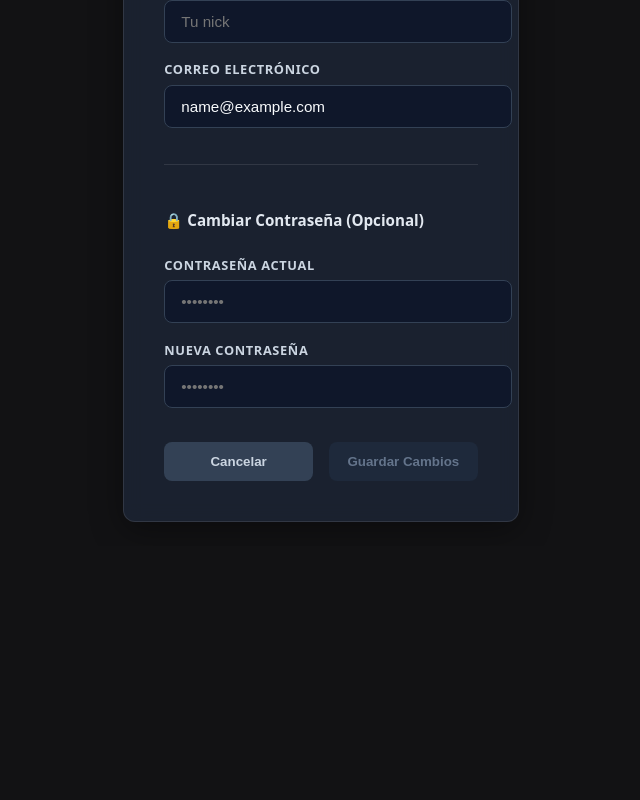
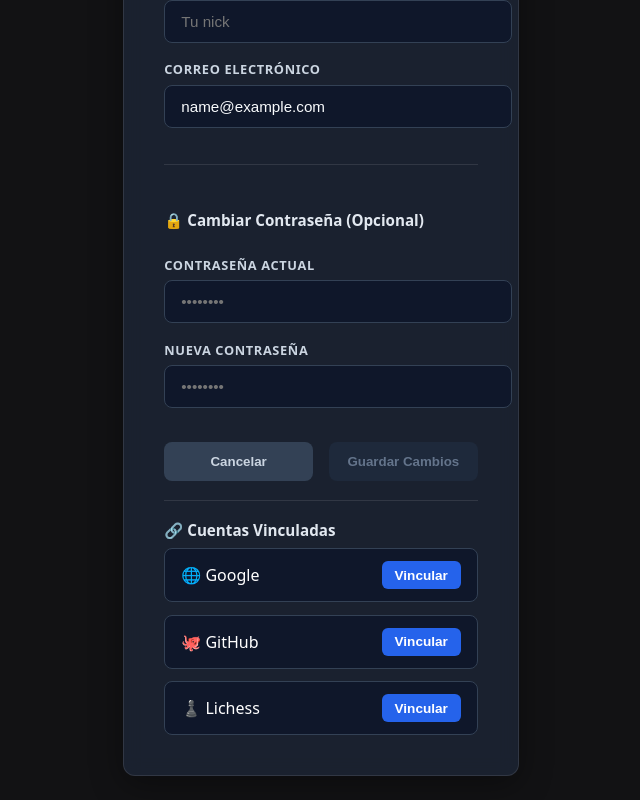
Before and after one commit to clem1196/ajedrez-frontend, a Vue app: page /profile/edit in a window 1280 px wide. Shown: the part 271-1071 px from the top of the page, without its empty margins (319-959 px from the left). Before the commit the page ends 817 px from the top, so only its background shows below. Built offline with nearby package versions, Linux system fonts and the light colour scheme; sample sign-in values are in the browser's storage.

Commit message:
agregando botones de vinculacion de cuenta en UpdateProfile.vue

```diff
--- a/src/components/UpdateProfile.vue
+++ b/src/components/UpdateProfile.vue
@@ -4,7 +4,6 @@
       <h2 class="title">✏️ Editar Perfil</h2>
       <p class="subtitle">Gestiona tu información personal y seguridad.</p>
 
-      <!-- Alertas de Estado -->
       <div v-if="errorMessage" class="alert alert-danger">
         ⚠️ {{ errorMessage }}
       </div>
@@ -13,7 +12,6 @@
       </div>
 
       <form @submit.prevent="handleSubmit" class="profile-form">
-        <!-- Campo: Nick -->
         <div class="form-group">
           <label for="nick">Nombre de Usuario (Nick)</label>
           <input
@@ -27,7 +25,6 @@
           />
         </div>
 
-        <!-- Campo: Email -->
         <div class="form-group">
           <label for="email">Correo Electrónico</label>
           <input
@@ -44,7 +41,6 @@
         <hr class="divider" />
         <p class="section-subtitle">🔒 Cambiar Contraseña (Opcional)</p>
 
-        <!-- Campo: Contraseña Actual -->
         <div class="form-group">
           <label for="currentPassword">Contraseña Actual</label>
           <input
@@ -57,7 +53,6 @@
           />
         </div>
 
-        <!-- Campo: Nueva Contraseña -->
         <div class="form-group">
           <label for="newPassword">Nueva Contraseña</label>
           <input
@@ -70,7 +65,6 @@
           />
         </div>
 
-        <!-- Botones de Acción -->
         <div class="form-actions">
           <button
             type="button"
@@ -91,19 +85,62 @@
           </button>
         </div>
       </form>
+
+      <hr class="divider" />
+      <p class="section-subtitle">🔗 Cuentas Vinculadas</p>
+      <div class="social-links-container">
+
+        <div class="social-item">
+          <span>🌐 Google</span>
+          <button
+            v-if="!authStore.user?.googleId"
+            @click="linkProvider('google')"
+            class="btn-link"
+          >
+            Vincular
+          </button>
+          <span v-else class="status-connected">✓ Vinculado</span>
+        </div>
+
+        <div class="social-item">
+          <span>🐙 GitHub</span>
+          <button
+            v-if="!authStore.user?.githubId"
+            @click="linkProvider('github')"
+            class="btn-link"
+          >
+            Vincular
+          </button>
+          <span v-else class="status-connected">✓ Vinculado</span>
+        </div>
+
+        <div class="social-item">
+          <span>♟️ Lichess</span>
+          <button
+            v-if="!authStore.user?.lichessId"
+            @click="linkProvider('lichess')"
+            class="btn-link"
+          >
+            Vincular
+          </button>
+          <span v-else class="status-connected">✓ Vinculado</span>
+        </div>
+
+      </div>
+
     </div>
   </div>
 </template>
 
 <script setup lang="ts">
 import { ref, computed, onMounted } from 'vue';
-import { useRouter } from 'vue-router';
-import { useAuthStore } from '../stores/authStore'; // Asegúrate de ajustar la ruta a tu store
+import { useRouter, useRoute } from 'vue-router';
+import { useAuthStore } from '../stores/authStore';
 
 const router = useRouter();
+const route = useRoute();
 const authStore = useAuthStore();
 
-// Estado local del formulario
 const form = ref({
   nick: '',
   email: '',
@@ -111,7 +148,6 @@ const form = ref({
   newPassword: ''
 });
 
-// Respaldo para comparar cambios
 const originalData = ref({
   nick: '',
   email: ''
@@ -120,7 +156,6 @@ const originalData = ref({
 const errorMessage = ref('');
 const successMessage = ref('');
 
-// Cargar los datos actuales desde el store al cargar la vista
 onMounted(() => {
   if (authStore.user) {
     form.value.nick = authStore.user.nick || '';
@@ -131,9 +166,27 @@ onMounted(() => {
       email: form.value.email
     };
   }
+
+  // Detectar si venimos de vincular una cuenta con éxito
+  if (route.query.linked) {
+    successMessage.value = `¡Cuenta de ${route.query.linked} vinculada exitosamente!`;
+    // Limpiar query params de la URL
+    router.replace({ query: {} });
+  } else if (route.query.error) {
+    errorMessage.value = 'Hubo un error al intentar vincular la cuenta.';
+    router.replace({ query: {} });
+  }
 });
 
-// Comprobar si hay modificaciones pendientes
+// Función para iniciar la vinculación con el backend
+const linkProvider = (provider: string) => {
+  const token = authStore.token || localStorage.getItem('token');
+  const backendUrl = import.meta.env.VITE_BACKEND_URL || 'https://ajedrez-backend-scym.onrender.com';
+
+  // Redirigimos al endpoint del backend enviando el JWT
+  window.location.href = `${backendUrl}/api/auth/link/${provider}?token=${token}`;
+};
+
 const hasChanges = computed(() => {
   const isProfileChanged = form.value.nick !== originalData.value.nick ||
                            form.value.email !== originalData.value.email;
@@ -142,18 +195,15 @@ const hasChanges = computed(() => {
   return isProfileChanged || isPasswordProvided;
 });
 
-// Enviar formulario utilizando el método del store
 const handleSubmit = async () => {
   errorMessage.value = '';
   successMessage.value = '';
 
-  // Validación básica previa de contraseñas
   if (form.value.newPassword && !form.value.currentPassword) {
     errorMessage.value = 'Debes ingresar tu contraseña actual para establecer una nueva.';
     return;
   }
 
-  // Construir payload limpio (solo enviar lo necesario)
   const payload: {
     nick?: string;
     email?: string;
@@ -168,17 +218,13 @@ const handleSubmit = async () => {
     payload.newPassword = form.value.newPassword;
   }
 
-  // Llamada al authStore
   const result = await authStore.updateProfile(payload);
 
   if (result.success) {
     successMessage.value = result.message || 'Perfil actualizado correctamente.';
-
-    // Limpiar campos sensibles
     form.value.currentPassword = '';
     form.value.newPassword = '';
 
-    // Actualizar copia original con la nueva información
     if (authStore.user) {
       originalData.value = {
         nick: authStore.user.nick,
@@ -200,6 +246,8 @@ const cancelEdit = () => {
 </script>
 
 <style scoped>
+/* (Estilos existentes intactos...) */
+
 .update-profile-container {
   display: flex;
   justify-content: center;
@@ -349,4 +397,44 @@ const cancelEdit = () => {
 .btn-secondary:hover:not(:disabled) {
   background-color: #475569;
 }
+
+/* 🎨 NUEVOS ESTILOS PARA LA SECCIÓN DE REDES SOCIALES */
+.social-links-container {
+  display: flex;
+  flex-direction: column;
+  gap: 0.8rem;
+  margin-top: 0.5rem;
+}
+
+.social-item {
+  display: flex;
+  justify-content: space-between;
+  align-items: center;
+  background-color: #0f172a;
+  padding: 0.75rem 1rem;
+  border-radius: 8px;
+  border: 1px solid #334155;
+}
+
+.btn-link {
+  background-color: #2563eb;
+  color: #ffffff;
+  border: none;
+  padding: 0.4rem 0.8rem;
+  border-radius: 6px;
+  font-size: 0.85rem;
+  font-weight: 600;
+  cursor: pointer;
+  transition: background-color 0.2s;
+}
+
+.btn-link:hover {
+  background-color: #1d4ed8;
+}
+
+.status-connected {
+  color: #4ade80;
+  font-weight: 600;
+  font-size: 0.85rem;
+}
 </style>
--- a/src/stores/authStore.ts
+++ b/src/stores/authStore.ts
@@ -2,6 +2,7 @@
 import { defineStore } from "pinia";
 import api from "../services/api";
 
+// ✅ 1. Agregamos los IDs de las redes sociales a la interfaz del usuario
 interface UserProfile {
   id: number;
   nick: string;
@@ -13,6 +14,9 @@ interface UserProfile {
   totalGames?: number;
   winRate?: number;
   isAdmin?: boolean;
+  googleId?: string | null;
+  githubId?: string | null;
+  lichessId?: string | null;
 }
 
 export const useAuthStore = defineStore("auth", {
@@ -32,7 +36,6 @@ export const useAuthStore = defineStore("auth", {
     isAuthenticated: (state) => !!state.token && !!state.user,
     currentNick: (state) => state.user?.nick || "Invitado",
     currentElo: (state) => state.user?.elo || 1200,
-    // ✅ Getter para obtener el ID del usuario
     currentUserId: (state) => state.user?.id || null,
     isAdmin: (state) => state.user?.isAdmin || false,
     userStats: (state) =>
@@ -66,6 +69,7 @@ export const useAuthStore = defineStore("auth", {
         };
       }
     },
+
     /**
      * 🔐 Iniciar sesión y guardar el token JWT
      */
@@ -81,7 +85,7 @@ export const useAuthStore = defineStore("auth", {
         localStorage.setItem("chess_token", token);
         localStorage.setItem("chess_user", JSON.stringify(user));
         console.log(
-          `✅ Login exitoso: ${user.nick} (Admin: ${user.isAdmin ? "Sí" : "No"})`,
+          `✅ Login exitoso: ${user.nick} (Admin: ${user.isAdmin ? "Sí" : "No"})`
         );
 
         return { success: true };
@@ -94,18 +98,22 @@ export const useAuthStore = defineStore("auth", {
         this.loading = false;
       }
     },
+
     async fetchProfile() {
       if (!this.token) return;
 
       try {
         const response = await api.get("/auth/me");
         this.user = response.data.user;
+        // Mantenemos sincronizado el localStorage
+        localStorage.setItem("chess_user", JSON.stringify(response.data.user));
         return { success: true };
       } catch (err) {
         this.logout();
         return { success: false };
       }
     },
+
     /**
      * 📝 Registrar una nueva cuenta
      */
@@ -165,16 +173,13 @@ export const useAuthStore = defineStore("auth", {
     },
 
     /**
-     * ✅ NUEVO: Actualizar todo el resultado de la partida de una sola vez
-     * (Elo + Victorias/Derrotas/Empates)
+     * ✅ Actualizar el resultado de la partida
      */
     updateLocalElo(newElo: number, result?: "win" | "loss" | "draw") {
       if (!this.user) return;
 
-      // 1. Actualizar Elo
       this.user.elo = newElo;
 
-      // 2. Actualizar estadísticas de partidas (Victorias/Derrotas/Empates)
       if (result === "win") {
         this.user.wins = (this.user.wins || 0) + 1;
       } else if (result === "loss") {
@@ -184,12 +189,10 @@ export const useAuthStore = defineStore("auth", {
       }
 
       console.log(
-        `✅ Elo actualizado localmente: ${this.user.elo} (${result || "sin resultado"})`,
+        `✅ Elo actualizado localmente: ${this.user.elo} (${result || "sin resultado"})`
       );
     },
-    /**
-     * 🧹 Limpiar errores
-     */
+
     clearError() {
       this.error = null;
     },
```
